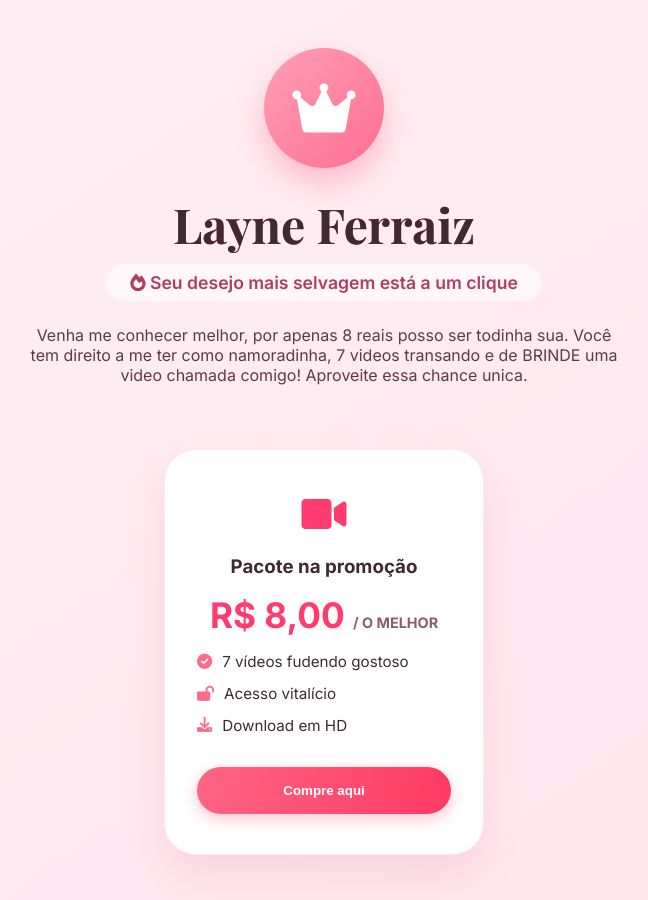
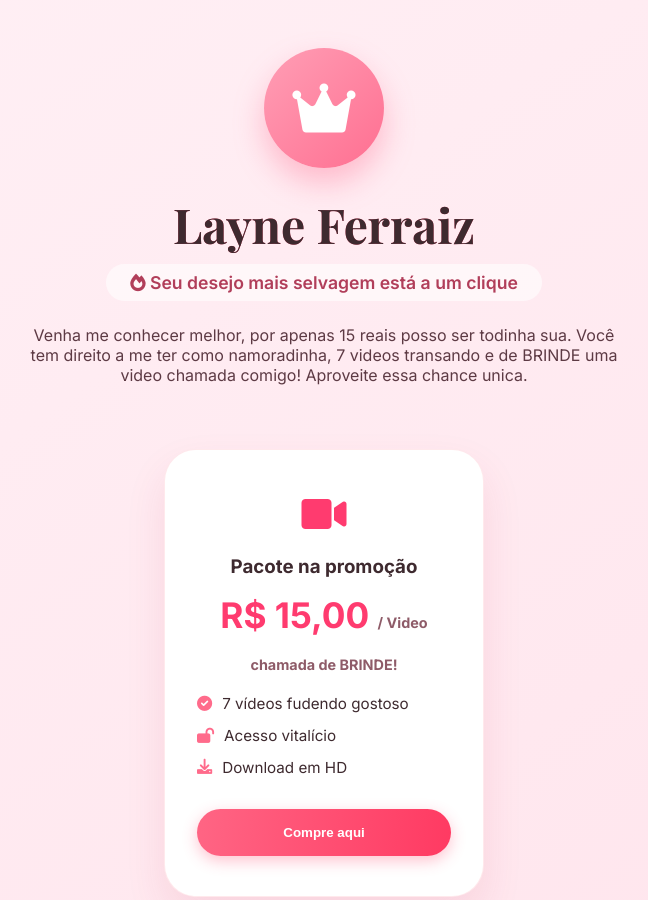
Before and after one commit to ferrari-store/ferrarisz, a plain HTML site: page index.html in a window 1280 px wide. Shown: the top 900 px of the page, without its empty margins (316-964 px from the left). Drawn offline with nearby package versions, Linux system fonts and the light colour scheme; a web font is replaced by a local one.

Commit message:
Update index.html01

```diff
--- a/index.html
+++ b/index.html
@@ -20,7 +20,7 @@
                 <i class="fas fa-fire"></i> Seu desejo mais selvagem está a um clique
             </div>
             <p class="description">
-               Venha me conhecer melhor, por apenas 8 reais posso ser todinha sua. Você tem direito a me ter como namoradinha, 7 videos transando e de BRINDE uma video chamada comigo! Aproveite essa chance unica.
+               Venha me conhecer melhor, por apenas 15 reais posso ser todinha sua. Você tem direito a me ter como namoradinha, 7 videos transando e de BRINDE uma video chamada comigo! Aproveite essa chance unica.
             </p>
         </header>
 
@@ -28,7 +28,7 @@
             <div class="card" data-package="1" data-name="Pacote Bronze" data-price="12.90">
                 <div class="card-icon"><i class="fas fa-video"></i></div>
                 <h3>Pacote na promoção</h3>
-                <div class="price">R$ 8,00 <span>/ O MELHOR</span></div>
+                <div class="price">R$ 15,00 <span>/ Video chamada de BRINDE!</span></div>
                 <ul class="features">
                     <li><i class="fas fa-check-circle"></i> 7 vídeos fudendo gostoso</li>
                     <li><i class="fas fa-lock-open"></i> Acesso vitalício</li>
```
